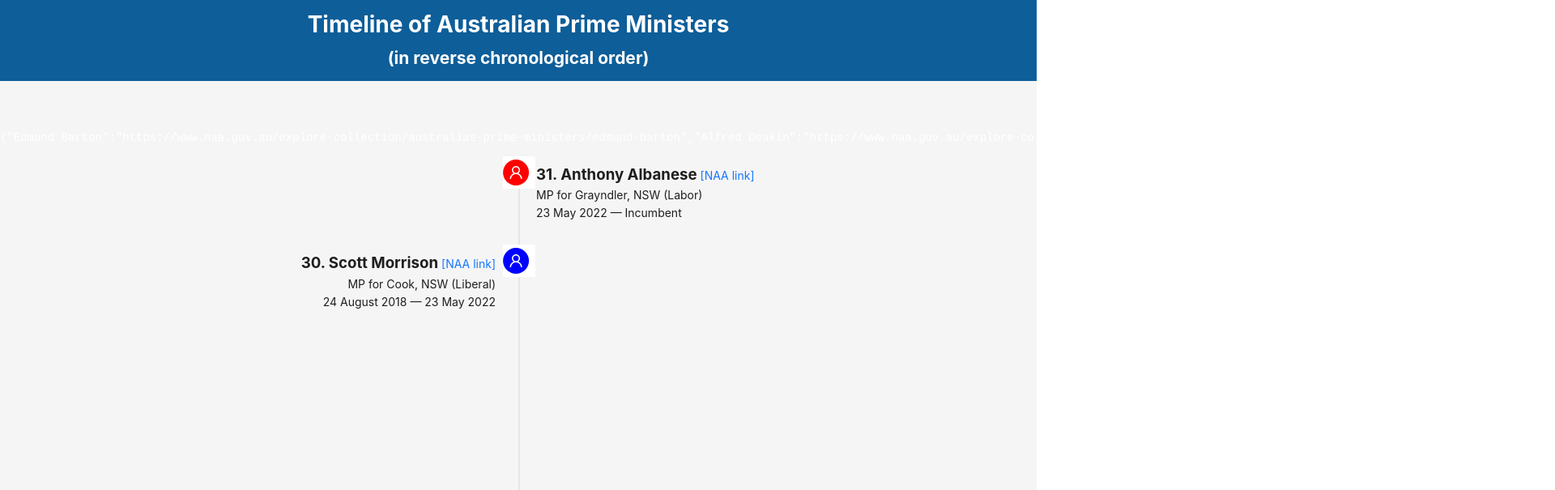
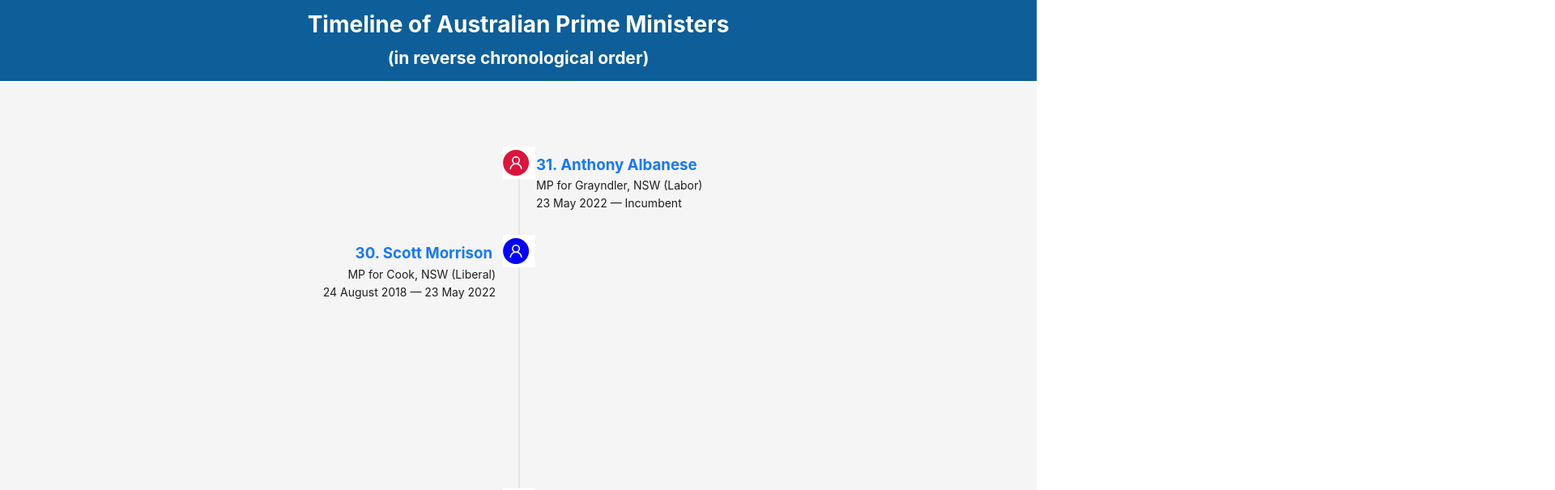
Before and after one commit to marcg1968/react-ausgov-timeline, a React (Create React App) app: page / in a window 1280 px wide. Shown: the top 605 px of the page at 81% size, 1920 px wide, since content can reach past the window. Built offline with nearby package versions, Linux system fonts and the light colour scheme.

Commit message:
misc fixes + cc

```diff
--- /dev/null
+++ b/src/assets/css/main.css
@@ -0,0 +1,10 @@
+.main-footer a {
+    text-decoration: none;
+    color: blanchedalmond;
+    font-weight: 900;
+}
+.main-footer a:hover {
+    text-decoration: underline;
+    color: white;
+    font-weight: 900;
+}
--- a/src/components/Main.js
+++ b/src/components/Main.js
@@ -7,6 +7,8 @@ import {
     Space,
 } from 'antd'
 import MyTimeline from './MyTimeline'
+import '../assets/css/main.css'
+
 const {
     Header,
     Footer,
@@ -21,7 +23,8 @@ const contentStyle = {
 const footerStyle = {
     textAlign: 'center',
     color: '#fff',
-    backgroundColor: '#7dbcea',
+    // backgroundColor: '#7dbcea',
+    backgroundColor: 'rgb(13, 94, 153)',
 }
 const h1Style = {
     margin: 0,
@@ -69,7 +72,7 @@ const Main = () => {
         <Space
             direction="vertical"
             style={{ width: '100%', }}
-            size={[0, 48]}
+            // size={[0, 48]}
         >
             <Layout>
                 <Header style={headerStyle}>
@@ -77,13 +80,13 @@ const Main = () => {
                     <h1 style={h1Style}>Timeline of Australian Prime Ministers</h1>
                     <h2 style={h2Style}>(in reverse chronological order)</h2>
                 </Header>
-                <Content style={contentStyle}>
-                    <MyTimeline
-                        {...dims}
-                    />
+                <Content
+                    style={contentStyle}
+                >
+                    <MyTimeline />
                 </Content>
-                <Footer style={footerStyle}>
-                    &copy; Copyright {(new Date()).getFullYear()} &mdash; <a href="https://marcgreyling.tech" target="_blank">Marc Greyling</a>
+                <Footer style={footerStyle} className="main-footer">
+                    &copy; Copyright {(new Date()).getFullYear()} &nbsp;&mdash;&nbsp; <a href="https://marcgreyling.tech" target="_blank">Marc Greyling</a>
                 </Footer>
                 <FloatButton.BackTop />
             </Layout>
--- a/src/components/MyTimeline.js
+++ b/src/components/MyTimeline.js
@@ -5,42 +5,46 @@ import {
     // ClockCircleOutlined,
     UserOutlined,
 } from '@ant-design/icons'
-import { Avatar, Space, Timeline } from 'antd'
+import {
+    Avatar,
+    Space,
+    Timeline
+} from 'antd'
 import {
     naaPMlinks,
     pmlist,
 } from '../common/functions'
 
+const colour = {
+    labor: 'crimson',
+    tory: 'blue',
+}
+
 const arrPmList = pmlist()
-// console.log(50, arr)
 
 const naaLinks = (naaPMlinks && Array.isArray(naaPMlinks) && naaPMlinks.length > 1)
-    // ? arrPmList.map(e => {
-    //     const found = naaPMlinks.find(f => e[1].trim() === f?.pm)
-    //     // console.log(21, e, found)
-    //     console.log(21, found?.pm, found?.href)
-    //     console.log(22, {
-    //         [found.pm]: <a href={found.href} title={`Link to ${found.pm}, National Archives`}>[National Archives]</a>
-    //     })
-    //     if (found?.pm && found?.href) return ({
-    //         [found.pm]: <a href={found.href} title={`Link to ${found.pm}, National Archives`}>[National Archives]</a>
-    //     })
-    // })
     ? naaPMlinks.reduce((acc, curr) => ({ ...acc, [curr?.pm.trim()]: curr?.href}), {})
     : null
 console.log(31, {naaLinks})
 
 const listOfPMs = arrPmList.map((e, i) => ({
-    dot:  <><Avatar style={{ backgroundColor: e[5].match(/Labor/) ? 'red' : 'blue' }} icon={<UserOutlined />} />&nbsp;&nbsp;</>,
-    color: e[5].match(/Labor/) ? 'red' : 'blue',
+    dot:  <><Avatar style={{ backgroundColor: e[5].match(/Labor/) ? colour.labor : colour.tory }} icon={<UserOutlined />} />&nbsp;&nbsp;</>,
+    color: e[5].match(/Labor/) ? colour.labor : colour.tory,
     children: (
         <div
-            style={{ paddingBottom: `${e[6]}rem`, paddingRight: `1rem`, border: '0px solid crimson', }}
+            style={{ paddingBottom: `${e[6]}rem`, paddingRight: `1rem`, }}
         >
             <div>
-                <span style={{ fontSize: '1.167rem', }}><b>{ `${e[0]}. ${e[1]}` }</b></span>
+                <span style={{ fontSize: '1.167rem', }}>
+                    {/* <b>{ `${e[0]}. ${e[1]}` }</b> */}
+                    <b>{
+                        naaLinks?.[e[1].trim()]
+                            ? (<a title={`Link to ${e[1].trim()}, National Archives`} href={naaLinks?.[e[1].trim()]}>{ `${e[0]}. ${e[1]}` }</a>)
+                            : null
+                    }</b>
+                </span>
                 &nbsp;
-                <span>{naaLinks?.[e[1].trim()] ? (<a title={`Link to ${e[1].trim()}, National Archives`} href={naaLinks?.[e[1].trim()]}>[NAA link]</a>) : null}</span>
+                {/* <span>{naaLinks?.[e[1].trim()] ? (<a title={`Link to ${e[1].trim()}, National Archives`} href={naaLinks?.[e[1].trim()]}>[NAA link]</a>) : null}</span> */}
             </div>
             <div>{ `MP for ${e[2]} (${e[5]})` }</div>
             <div>{e[3]} &mdash; {e[4]}</div>
@@ -52,12 +56,13 @@ const listOfPMs = arrPmList.map((e, i) => ({
 
 const MyTimeline = props => {
 
-    const { dims } = props
+    // const { dims } = props
 
     return (
         <Space direction="vertical" size="middle" style={{ display: 'flex', paddingTop: '3rem', }}>
-            <pre>{JSON.stringify(naaLinks)}</pre>
             <Timeline
+                className="Timeline"
+                style={{ paddingTop: '3rem', overflowX: 'hidden', }}
                 reverse={true}
                 mode="alternate"
                 items={listOfPMs}
```
Also changed, not shown: src/index.css (indentation only), 1 other file (tests, documents, lock files or other folders).
